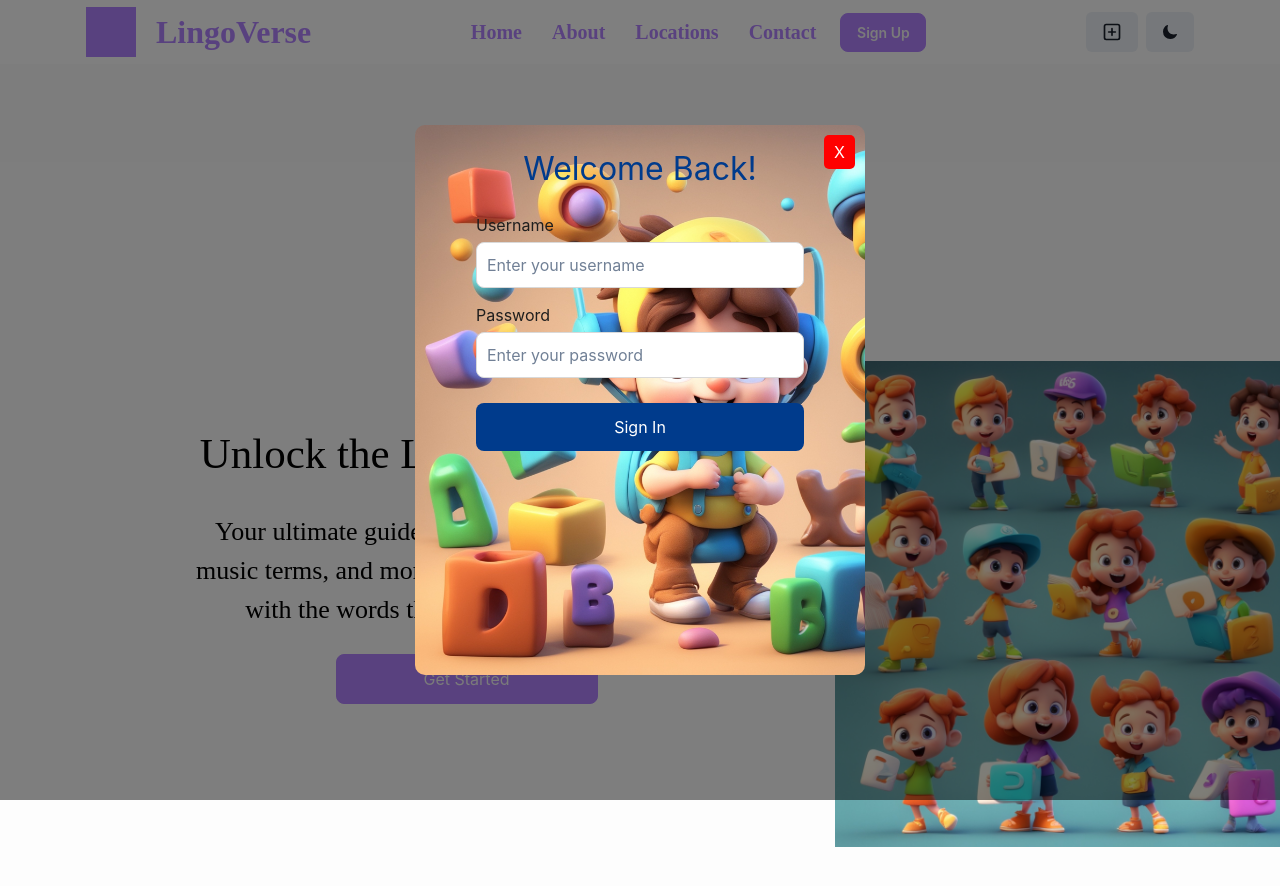
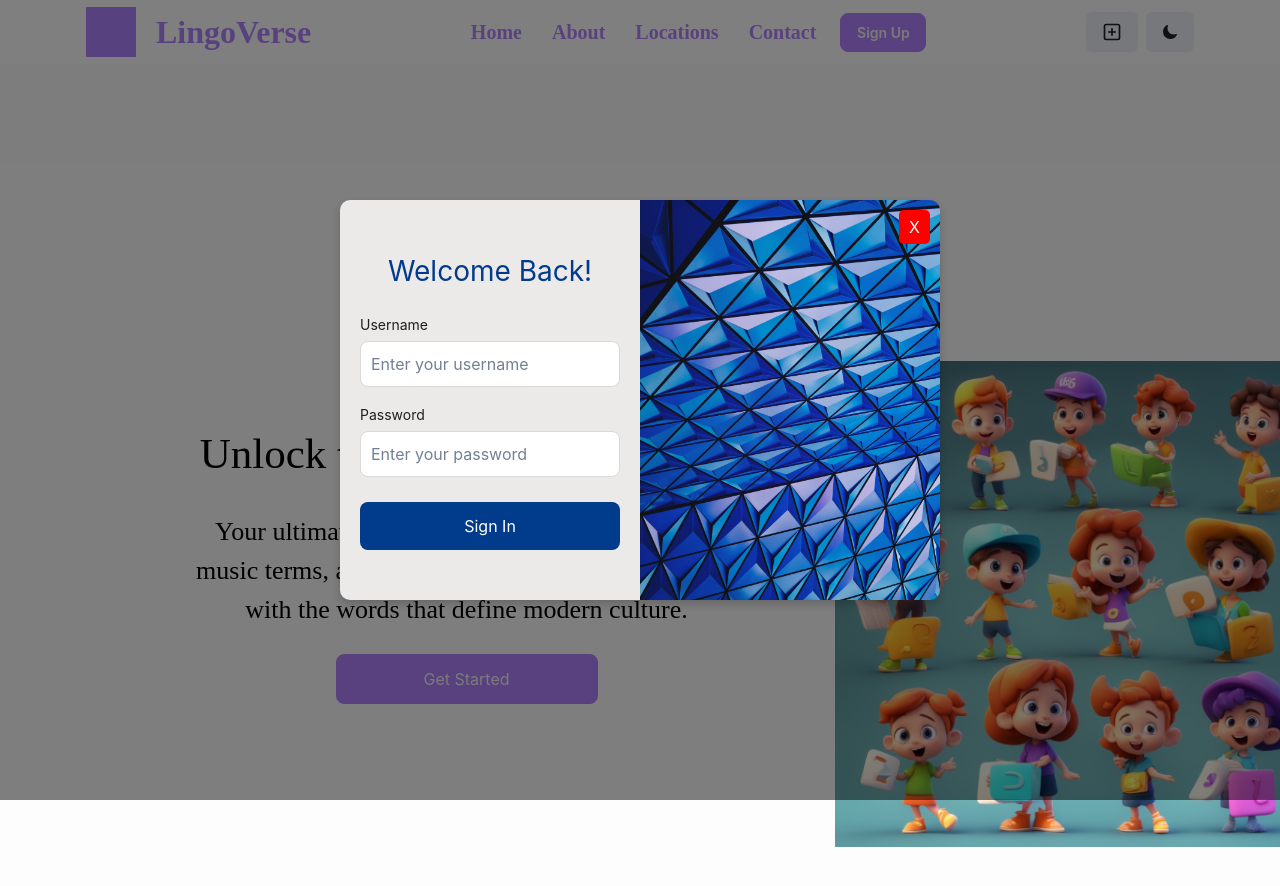
Before and after one commit to anekemuna/lingoverse, a React (Vite) app in the folder frontend/: page / in a window 1280 px wide. Both pictures are taken after a click on the element "Get Started". Shown: the top 886 px of the page. Built offline with nearby package versions, Linux system fonts and the light colour scheme.

Commit message:
Updated Login Pop-up
Changed design style and background pic.
Added pop up to signup button

```diff
--- a/frontend/src/components/Login.jsx
+++ b/frontend/src/components/Login.jsx
@@ -1,5 +1,5 @@
 import React from "react";
-import pic2 from "../assets/landing_pic2.jpeg";
+import background_pic from "../assets/login_background.jpg";
 
 const Login = ({ isOpen, onClose }) => {
   if (!isOpen) return null;
@@ -21,20 +21,91 @@ const Login = ({ isOpen, onClose }) => {
     >
       <div
         style={{
-          width: 450,
-          height: 550,
-          background: "white",
-          position: "relative",
+          width: 600,
+          height: 400,
+          display: "flex",
           borderRadius: 10,
+          overflow: "hidden",
+          boxShadow: "0px 4px 10px rgba(0,0,0,0.2)",
+        }}
+      >
+        {/* Left Half (Grey Background with Login Form) */}
+        <div
+          style={{
+            width: "50%",
+            background: "#ECE9E9",
             padding: 20,
             display: "flex",
             flexDirection: "column",
+            justifyContent: "center",
             alignItems: "center",
-          backgroundImage: `url(${pic2})`,
-          backgroundSize: "cover",
           }}
         >
-        {/* Close Button */}
+          <h2 style={{ color: "#003B8C", fontSize: 28, marginBottom: 20 }}>
+            Welcome Back!
+          </h2>
+
+          {/* Username Input */}
+          <div style={{ width: "100%", marginBottom: 15 }}>
+            <label style={{ color: "#1E1E1E", fontSize: 14 }}>Username</label>
+            <input
+              type="text"
+              placeholder="Enter your username"
+              style={{
+                width: "100%",
+                padding: 10,
+                borderRadius: 8,
+                border: "1px solid #D9D9D9",
+                marginTop: 5,
+              }}
+            />
+          </div>
+
+          {/* Password Input */}
+          <div style={{ width: "100%", marginBottom: 15 }}>
+            <label style={{ color: "#1E1E1E", fontSize: 14 }}>Password</label>
+            <input
+              type="password"
+              placeholder="Enter your password"
+              style={{
+                width: "100%",
+                padding: 10,
+                borderRadius: 8,
+                border: "1px solid #D9D9D9",
+                marginTop: 5,
+              }}
+            />
+          </div>
+
+          {/* Sign In Button */}
+          <button
+            style={{
+              width: "100%",
+              padding: 12,
+              background: "#003B8C",
+              color: "white",
+              border: "none",
+              borderRadius: 8,
+              fontSize: 16,
+              cursor: "pointer",
+              marginTop: 10,
+            }}
+          >
+            Sign In
+          </button>
+        </div>
+
+        {/* Right Half (Image Background) */}
+        <div
+          style={{
+            width: "50%",
+            backgroundImage: `url(${background_pic})`,
+            backgroundSize: "cover",
+            backgroundPosition: "center",
+            position: "relative",
+          }}
+        >
+          {/* Close Button (Top Right) */}
           <button
             onClick={onClose}
             style={{
@@ -51,59 +122,7 @@ const Login = ({ isOpen, onClose }) => {
           >
             X
           </button>
-
-        <h2 style={{ color: "#003B8C", fontSize: 32, marginBottom: 20 }}>
-          Welcome Back!
-        </h2>
-
-        {/* Username Input */}
-        <div style={{ width: "80%", marginBottom: 15 }}>
-          <label style={{ color: "#1E1E1E", fontSize: 16 }}>Username</label>
-          <input
-            type="text"
-            placeholder="Enter your username"
-            style={{
-              width: "100%",
-              padding: 10,
-              borderRadius: 8,
-              border: "1px solid #D9D9D9",
-              marginTop: 5,
-            }}
-          />
         </div>
-
-        {/* Password Input */}
-        <div style={{ width: "80%", marginBottom: 15 }}>
-          <label style={{ color: "#1E1E1E", fontSize: 16 }}>Password</label>
-          <input
-            type="password"
-            placeholder="Enter your password"
-            style={{
-              width: "100%",
-              padding: 10,
-              borderRadius: 8,
-              border: "1px solid #D9D9D9",
-              marginTop: 5,
-            }}
-          />
-        </div>
-
-        {/* Sign In Button */}
-        <button
-          style={{
-            width: "80%",
-            padding: 12,
-            background: "#003B8C",
-            color: "white",
-            border: "none",
-            borderRadius: 8,
-            fontSize: 16,
-            cursor: "pointer",
-            marginTop: 10,
-          }}
-        >
-          Sign In
-        </button>
       </div>
     </div>
   );
--- a/frontend/src/components/Navbar.jsx
+++ b/frontend/src/components/Navbar.jsx
@@ -1,13 +1,15 @@
-import React from "react";
+import React, { useState } from "react";
 import { Button, Container, Flex, HStack, Text, useColorMode } from "@chakra-ui/react";
 import { Link } from "react-router-dom";
 import { PlusSquareIcon } from "@chakra-ui/icons";
 import { IoMoon } from "react-icons/io5";
 import { LuSun } from "react-icons/lu";
 import "./Navbar.css";
+import Login from "./Login.jsx";
 
 const Navbar = () => {
     const { colorMode, toggleColorMode } = useColorMode();
+    const [isPopupOpen, setPopupOpen] = useState(false);
 
     return (
         <Container maxW="1140px" px={4}>
@@ -32,11 +34,11 @@ const Navbar = () => {
                         <div className="nav-item">Locations</div>
                         <div className="nav-item">Contact</div>
                     </div>
-                    <Link to="/Login.jsx">
-                    <div className="signup-button">
-                        <div>Sign Up</div>
+                    <div className="signup-button" >
+                        <div onClick={() => setPopupOpen(true)}>Sign Up</div>
+                        <Login isOpen={isPopupOpen} onClose={() => setPopupOpen(false)} />
                     </div>
-                    </Link>
+
                 </div>
 
                 <HStack spacing={2} alignItems="center">
```
Also changed, not shown: frontend/src/assets/login_background.jpg (added), frontend/src/components/Flashcards.css (added), frontend/src/components/Flashcards.jsx (added). Lines whose indentation alone changed are shown as unchanged.
